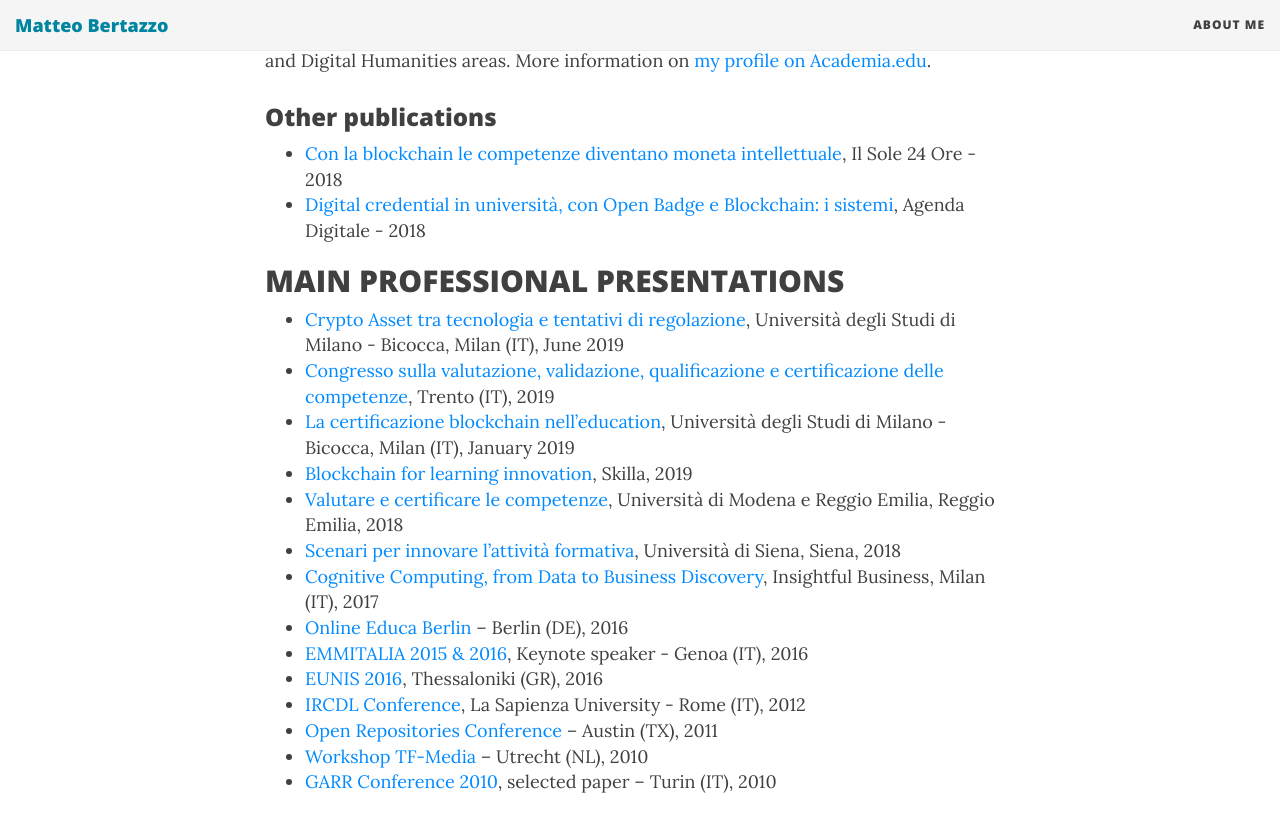
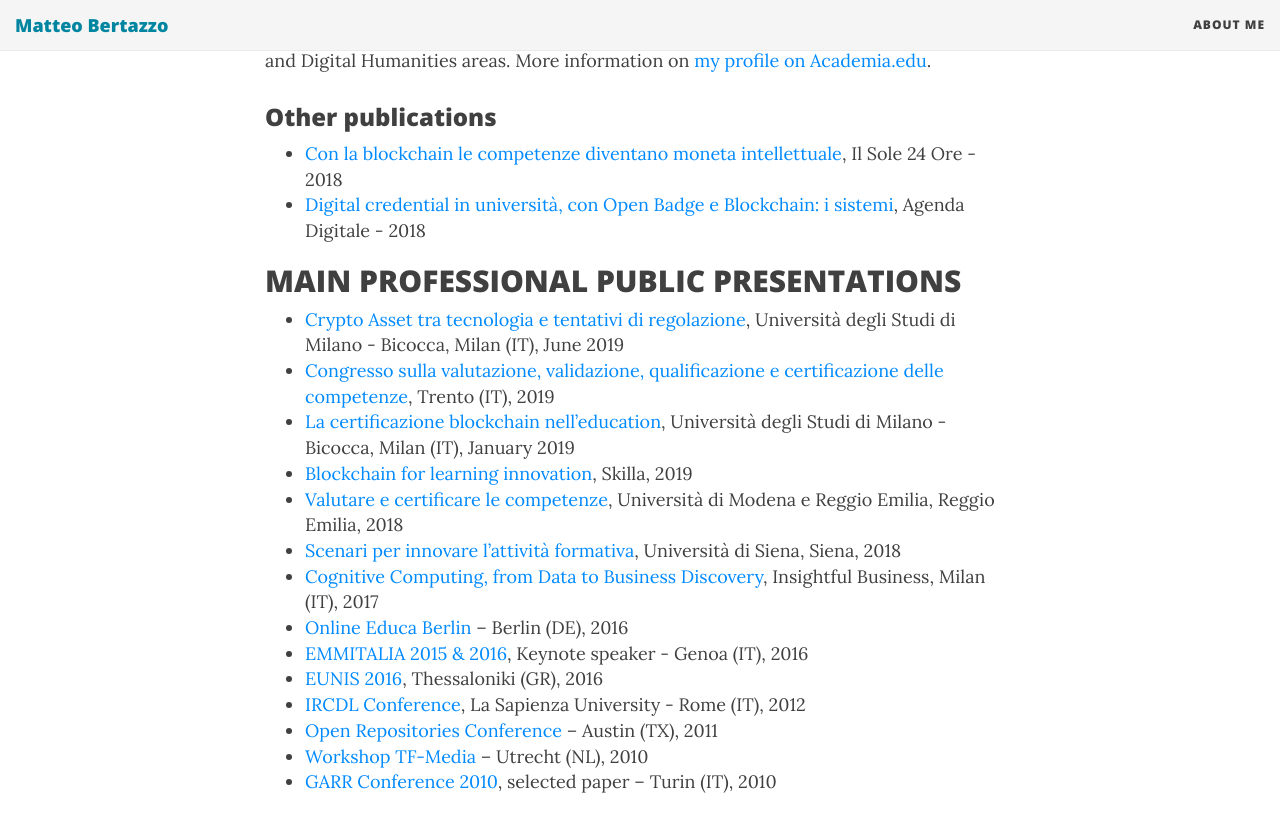
Before and after one commit to mbertazz/mbertazz.github.io, a Jekyll site: the page built from aboutme.md, in a window 1280 px wide and 900 px high, scrolled down 782 px. Shown: the top 832 px of the window. Built offline with Jekyll 4.4.1, drawn with Linux system fonts in a browser that asks for light colours; nearby versions of some CDN libraries.

Commit message:
subtitle modified

```diff
--- a/aboutme.md
+++ b/aboutme.md
@@ -24,7 +24,7 @@ During the last 10 years I have been co-author for a number of papers in the Edu
 - [Con la blockchain le competenze diventano moneta intellettuale](https://bit.ly/2NjVz4K), Il Sole 24 Ore - 2018
 - [Digital credential in università, con Open Badge e Blockchain: i sistemi](https://www.agendadigitale.eu/cultura-digitale/digital-credential-in-universita-con-open-badge-e-blockchain-i-sistemi/), Agenda Digitale - 2018
 
-## MAIN PROFESSIONAL PRESENTATIONS
+## MAIN PROFESSIONAL PUBLIC PRESENTATIONS
 - [Crypto Asset tra tecnologia e tentativi di regolazione](https://cryptoassetlab.diseade.unimib.it/2019/05/10/presentation.html), Università degli Studi di Milano - Bicocca, Milan (IT), June 2019
 - [Congresso sulla valutazione, validazione, qualificazione e certificazione delle competenze](http://valutazioneitaliana.eu/wp-content/uploads/2019/05/programma-congresso-competenze.pdf), Trento (IT), 2019
 - [La certificazione blockchain nell'education](https://www.unimib.it/sites/default/files/eventi/loc_blockchain-def.pdf), Università degli Studi di Milano - Bicocca, Milan (IT), January 2019
```
